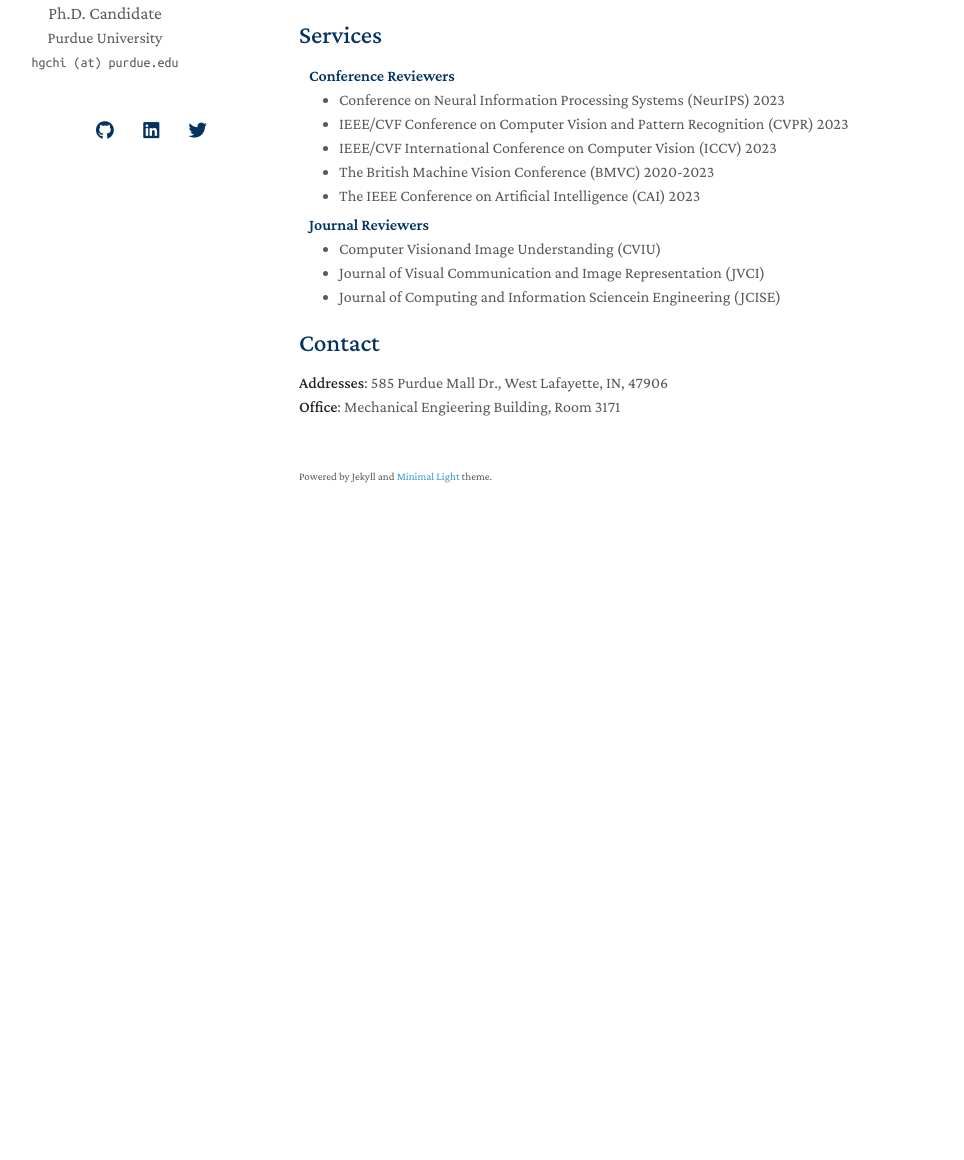
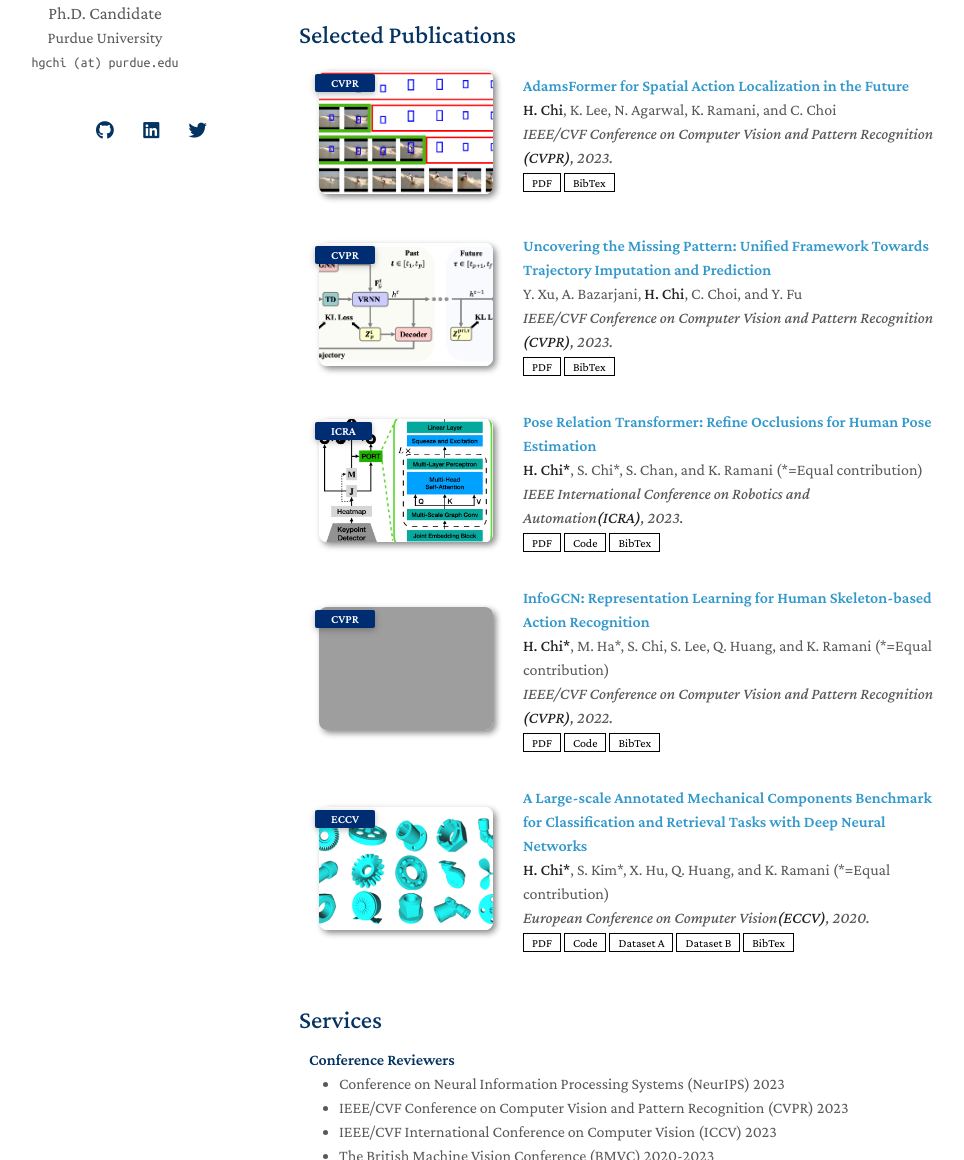
Before and after one commit to stnoah1/stnoah1.github.io, a Jekyll site: the page built from index.md, in a window 1280 px wide and 1400 px high, scrolled down 329 px. Shown: the part 240-1400 px from the top of the window, without its empty margins (171-1135 px from the left). Built offline with Jekyll 4.4.1, drawn with Linux system fonts in a browser that asks for light colours; nearby versions of some CDN libraries; a style sheet for code colours, icons or effects is not loaded; our own code applies the rules of GitHub Pages for plain Markdown files; before the commit the page ends 1126 px from its top, so only the background shows below that; grey boxes are pictures that could not be loaded.

Commit message:
rebuilding site Sun May 21 11:29:29 KST 2023

```diff
--- a/_includes/publications.md
+++ b/_includes/publications.md
@@ -1,4 +1,4 @@
-<h2 id="publications" style="margin: 2px 0px -15px;">Publications</h2>
+<h2 id="publications" style="margin: 2px 0px -15px;">Selected Publications</h2>
 
 <div class="publications">
 <ol class="bibliography">
@@ -7,20 +7,18 @@
 <div class="pub-row">
 
   <div class="col-sm-3 abbr" style="position: relative;padding-right: 15px;padding-left: 15px;">
-    <img src="assets/img/teaser_example.png" class="teaser img-fluid z-depth-1">
+    <img src="assets/img/cvpr23_1.png" class="teaser img-fluid z-depth-1">
     <abbr class="badge">CVPR</abbr>
   </div>
 
   <div class="col-sm-9" style="position: relative;padding-right: 15px;padding-left: 20px;">
-    <div class="title"><a href="https://arxiv.org/pdf/2002.10211.pdf">Mnemonics Training: Multi-Class Incremental Learning without Forgetting</a></div>
-    <div class="author"><strong>Yaoyao Liu</strong>, Yuting Su, An-An Liu, Bernt Schiele, Qianru Sun</div>
-    <div class="periodical"><em>IEEE/CVF Conference on Computer Vision and Pattern Recognition <strong>(CVPR)</strong>, 2020.</em></div>
+    <div class="title"><a href="">AdamsFormer for Spatial Action Localization in the Future</a></div>
+    <div class="author"><strong>H. Chi</strong>, K. Lee, N. Agarwal, K. Ramani, and C. Choi</div>
+    <div class="periodical"><em>IEEE/CVF Conference on Computer Vision and Pattern Recognition <strong>(CVPR)</strong>, 2023.</em></div>
     <div class="links">
-      <a href="https://arxiv.org/pdf/2002.10211.pdf" class="btn btn-sm z-depth-0" role="button" target="_blank" style="font-size:12px;">PDF</a>
-      <a href="https://github.com/yaoyao-liu/mnemonics" class="btn btn-sm z-depth-0" role="button" target="_blank" style="font-size:12px;">Code</a>
-      <a href="https://class-il.mpi-inf.mpg.de/mnemonics/" class="btn btn-sm z-depth-0" role="button" target="_blank" style="font-size:12px;">Project Page</a>
-      <a href="https://dblp.uni-trier.de/rec/conf/cvpr/LiuSLSS20.html?view=bibtex" class="btn btn-sm z-depth-0" role="button" target="_blank" style="font-size:12px;">BibTex</a>
-      <strong><i style="color:#e74d3c">Oral Presentation</i></strong>
+      <a href="" class="btn btn-sm z-depth-0" role="button" target="_blank" style="font-size:12px;">PDF</a>
+      <a href="" class="btn btn-sm z-depth-0" role="button" target="_blank" style="font-size:12px;">BibTex</a>
+      <!--<strong><i style="color:#e74d3c">Oral Presentation</i></strong>-->
     </div>
   </div>
 </div>
@@ -28,5 +26,100 @@
 
 <br>
 
+<li>
+<div class="pub-row">
+
+  <div class="col-sm-3 abbr" style="position: relative;padding-right: 15px;padding-left: 15px;">
+    <img src="assets/img/cvpr23_2.png" class="teaser img-fluid z-depth-1">
+    <abbr class="badge">CVPR</abbr>
+  </div>
+
+  <div class="col-sm-9" style="position: relative;padding-right: 15px;padding-left: 20px;">
+    <div class="title"><a href="https://arxiv.org/pdf/2303.16005">Uncovering the Missing Pattern: Unified Framework Towards Trajectory Imputation and Prediction</a></div>
+    <div class="author">Y. Xu, A. Bazarjani, <strong>H. Chi</strong>, C. Choi, and Y. Fu</div>
+    <div class="periodical"><em>IEEE/CVF Conference on Computer Vision and Pattern Recognition <strong>(CVPR)</strong>, 2023.</em></div>
+    <div class="links">
+      <a href="https://arxiv.org/pdf/2303.16005" class="btn btn-sm z-depth-0" role="button" target="_blank" style="font-size:12px;">PDF</a>
+      <a href="" class="btn btn-sm z-depth-0" role="button" target="_blank" style="font-size:12px;">BibTex</a>
+    </div>
+  </div>
+</div>
+</li>
+
+<br>
+
+<li>
+<div class="pub-row">
+
+  <div class="col-sm-3 abbr" style="position: relative;padding-right: 15px;padding-left: 15px;">
+    <img src="assets/img/icra23.png" class="teaser img-fluid z-depth-1">
+    <abbr class="badge">ICRA</abbr>
+  </div>
+
+  <div class="col-sm-9" style="position: relative;padding-right: 15px;padding-left: 20px;">
+    <div class="title"><a href="">Pose Relation Transformer: Refine Occlusions for Human Pose Estimation</a></div>
+    <div class="author"><strong>H. Chi*</strong>, S. Chi*, S. Chan, and K. Ramani (*=Equal contribution)</div>
+    <div class="periodical"><em>IEEE International Conference on Robotics and Automation<strong>(ICRA)</strong>, 2023.</em></div>
+    <div class="links">
+      <a href="" class="btn btn-sm z-depth-0" role="button" target="_blank" style="font-size:12px;">PDF</a>
+      <a href="https://github.com/stnoah1/port" class="btn btn-sm z-depth-0" role="button" target="_blank" style="font-size:12px;">Code</a>
+      <a href="" class="btn btn-sm z-depth-0" role="button" target="_blank" style="font-size:12px;">BibTex</a>
+    </div>
+  </div>
+</div>
+</li>
+
+<br>
+
+
+<li>
+<div class="pub-row">
+
+  <div class="col-sm-3 abbr" style="position: relative;padding-right: 15px;padding-left: 15px;">
+    <img src="assets/img/cvpr22.png" class="teaser img-fluid z-depth-1">
+    <abbr class="badge">CVPR</abbr>
+  </div>
+
+  <div class="col-sm-9" style="position: relative;padding-right: 15px;padding-left: 20px;">
+    <div class="title"><a href="https://openaccess.thecvf.com/content/CVPR2022/papers/Chi_InfoGCN_Representation_Learning_for_Human_Skeleton-Based_Action_Recognition_CVPR_2022_paper.pdf">InfoGCN: Representation Learning for Human Skeleton‐based Action Recognition</a></div>
+    <div class="author"><strong>H. Chi*</strong>, M. Ha*, S. Chi, S. Lee, Q. Huang, and K. Ramani (*=Equal contribution)</div>
+    <div class="periodical"><em>IEEE/CVF Conference on Computer Vision and Pattern Recognition <strong>(CVPR)</strong>, 2022.</em></div>
+    <div class="links">
+      <a href="https://openaccess.thecvf.com/content/CVPR2022/papers/Chi_InfoGCN_Representation_Learning_for_Human_Skeleton-Based_Action_Recognition_CVPR_2022_paper.pdf" class="btn btn-sm z-depth-0" role="button" target="_blank" style="font-size:12px;">PDF</a>
+      <a href="https://github.com/stnoah1/infogcn" class="btn btn-sm z-depth-0" role="button" target="_blank" style="font-size:12px;">Code</a>
+      <a href="https://scholar.googleusercontent.com/scholar.bib?q=info:W1XfceuOPGMJ:scholar.google.com/&output=citation&scisdr=Cm1heoCjEJqC5feFp5E:AGlGAw8AAAAAZGmDv5GZuawFuSoktOS4-JtGU8s&scisig=AGlGAw8AAAAAZGmDv3KtkbamwlDJp8Xt6-nbzSc&scisf=4&ct=citation&cd=-1&hl=en" class="btn btn-sm z-depth-0" role="button" target="_blank" style="font-size:12px;">BibTex</a>
+    </div>
+  </div>
+</div>
+</li>
+
+<br>
+
+<li>
+<div class="pub-row">
+
+  <div class="col-sm-3 abbr" style="position: relative;padding-right: 15px;padding-left: 15px;">
+    <img src="assets/img/eccv20.png" class="teaser img-fluid z-depth-1">
+    <abbr class="badge">ECCV</abbr>
+  </div>
+
+  <div class="col-sm-9" style="position: relative;padding-right: 15px;padding-left: 20px;">
+    <div class="title"><a href="https://www.ecva.net/papers/eccv_2020/papers_ECCV/papers/123630171.pdf">A Large‐scale Annotated Mechanical Components Benchmark for Classification and Retrieval Tasks with Deep Neural Networks</a></div>
+    <div class="author"><strong>H. Chi*</strong>, S. Kim*, X. Hu, Q. Huang, and K. Ramani (*=Equal contribution)</div>
+    <div class="periodical"><em>European Conference on Computer Vision<strong>(ECCV)</strong>, 2020.</em></div>
+    <div class="links">
+      <a href="https://www.ecva.net/papers/eccv_2020/papers_ECCV/papers/123630171.pdf" class="btn btn-sm z-depth-0" role="button" target="_blank" style="font-size:12px;">PDF</a>
+      <a href="https://github.com/stnoah1/mcb" class="btn btn-sm z-depth-0" role="button" target="_blank" style="font-size:12px;">Code</a>
+      <a href="https://app.box.com/s/lwvmxbu8v75g5hd1ulaloszte0l1t1n9" class="btn btn-sm z-depth-0" role="button" target="_blank" style="font-size:12px;">Dataset A</a>
+      <a href="https://app.box.com/s/pve9x614z10od4glr5tatgqyuya4b52v" class="btn btn-sm z-depth-0" role="button" target="_blank" style="font-size:12px;">Dataset B</a>
+      <a href="https://scholar.googleusercontent.com/scholar.bib?q=info:65DLsH-x848J:scholar.google.com/&output=citation&scisdr=Cm1heoCjEJqC5feCLUA:AGlGAw8AAAAAZGmENUBCKdzfFQnc4MYtHS3s8K0&scisig=AGlGAw8AAAAAZGmENXsqXRaGqIa844gaw9rCmeM&scisf=4&ct=citation&cd=-1&hl=en&scfhb=1" class="btn btn-sm z-depth-0" role="button" target="_blank" style="font-size:12px;">BibTex</a>
+    </div>
+  </div>
+</div>
+</li>
+
+<br>
+
+
 </ol>
 </div>
--- a/index.md
+++ b/index.md
@@ -22,7 +22,7 @@ I am currently a Ph.D candidate in the Department of Electrical and Computer Eng
 - **[Feb. 2023]** Two papers are accepted to [CVPR 2023](https://cvpr2023.thecvf.com).
 - **[Jan. 2023]** I started an internship at [Honda Research Institute (HRI)](https://usa.honda-ri.com).
 
-<!--{% include_relative _includes/publications.md %}-->
+{% include_relative _includes/publications.md %}
 
 {% include_relative _includes/services.md %}
 
```
Also changed, not shown: assets/img/cvpr23_1.png (added), assets/img/cvpr23_2.png (added), assets/img/eccv20.png (added), assets/img/icra23.png (added), assets/img/teaser_example.png (deleted), 2 other files.
